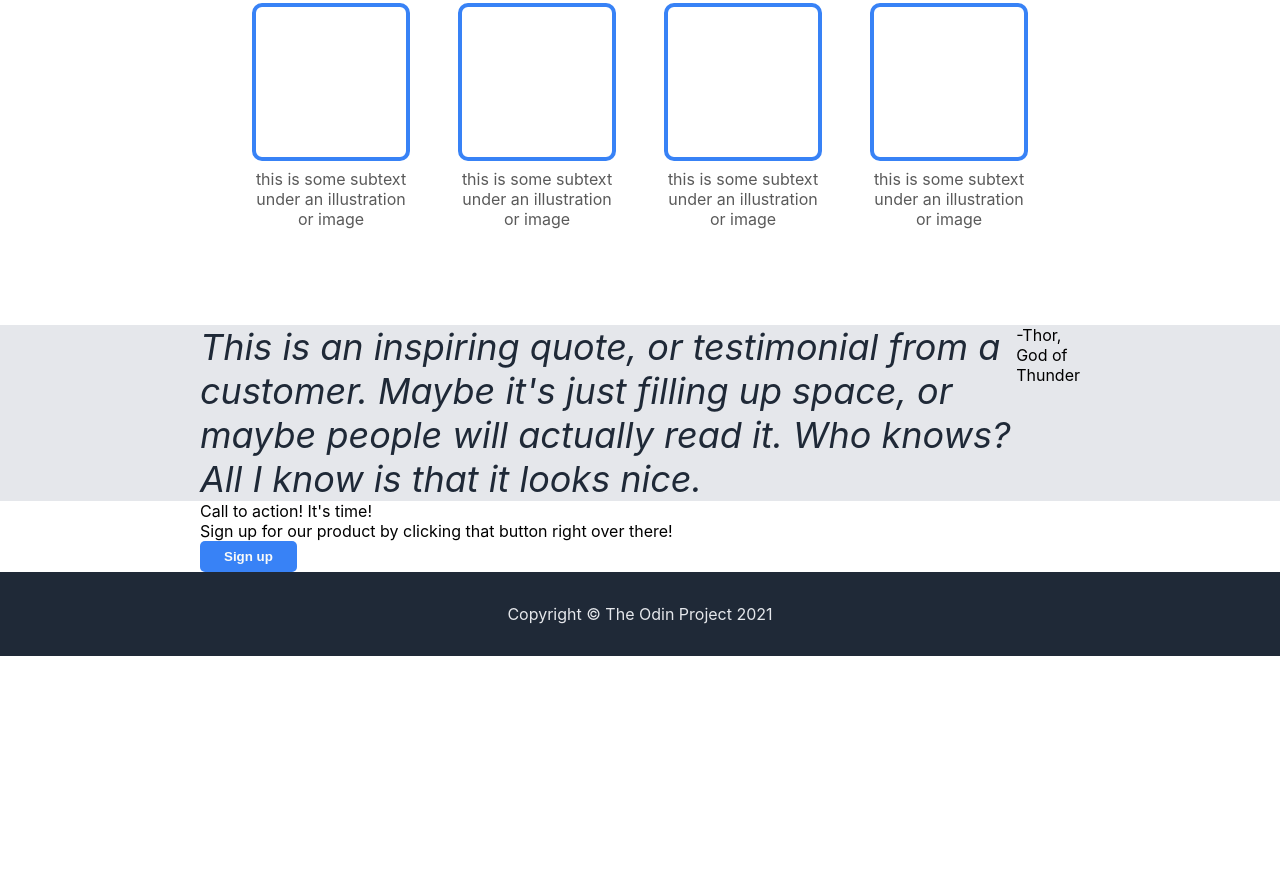
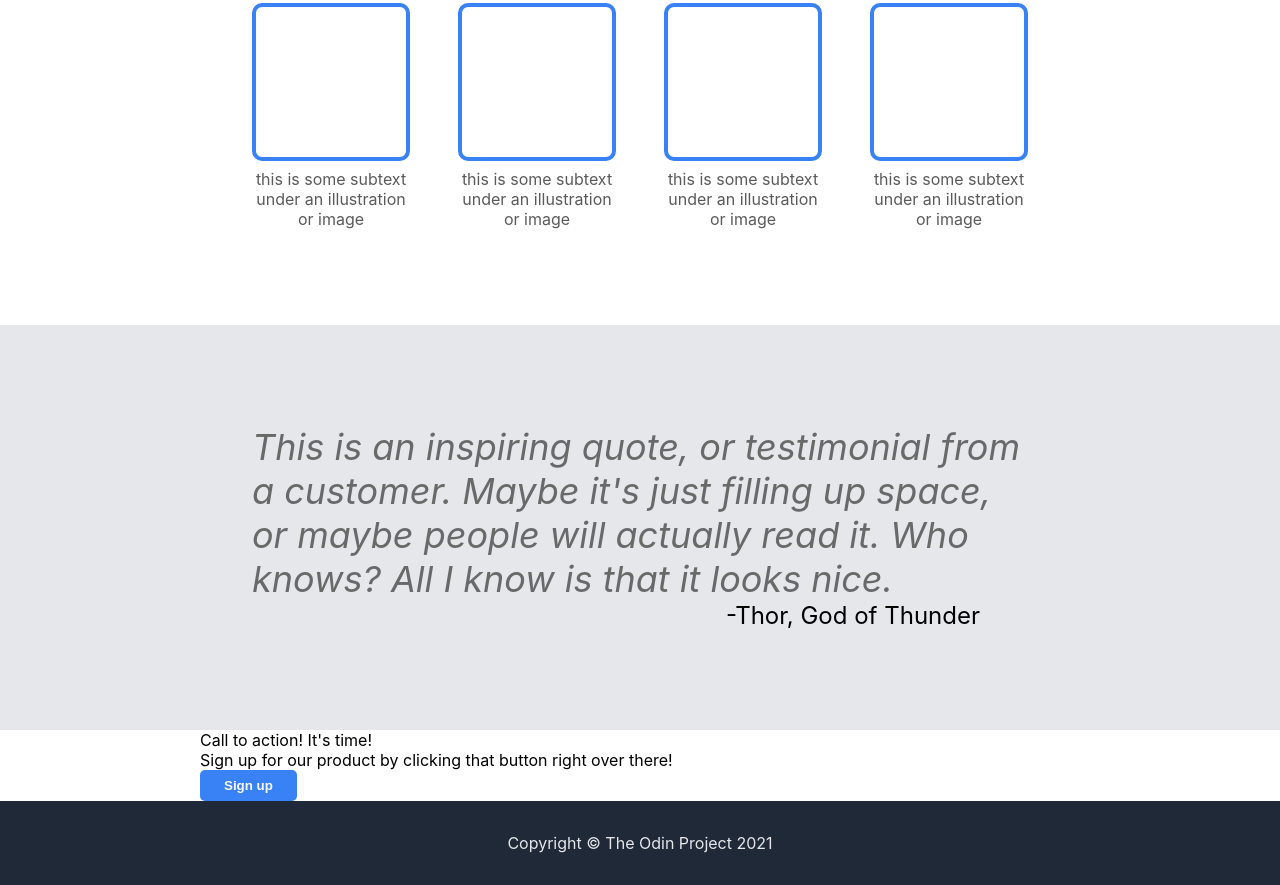
Before and after one commit to cstevens11/business-webpage-template, a plain HTML site: page index.html in a window 1280 px wide. Shown: the part 541-1426 px from the top of the page. Before the commit the page ends 1197 px from the top, so only its background shows below. Drawn offline with Linux system fonts and the light colour scheme.

Commit message:
finish testimonial section

```diff
--- a/style.css
+++ b/style.css
@@ -3,6 +3,12 @@ body {
     padding: 0;
     margin: 0;
 }
+
+/*not sure how to have space on sides of the webpage with background color of containers that also
+adjusts when page is resized. side-padding needs changing in future but full screen view looks
+as intended.
+
+--- try adding all of hero to a container with background color, then switch padding in hero for margin*/
 
 .hero, .info, .testimonial, .signup {
     padding-left: 200px;
@@ -13,7 +19,6 @@ body {
     background-color: #1f2937;
     display: flex;
     flex-direction: column;
-    height: auto
 }
 
 .hero-top {
@@ -126,7 +131,7 @@ button {
     display: flex;
     flex-direction: column;
     align-items: center;
-    width: 158px;
+    max-width: 158px;
     text-align: center;
     color: #5a5a5a;
 }
@@ -139,14 +144,29 @@ button {
     margin-bottom: 8px;
 }
 
+
+/* adding 50px padding to testimonial shows that the padding added to info is messing it up as well. needs fixing.*/
 .testimonial {
     background-color: #e5e7eb;
     display: flex;
+    flex-direction: column;
+    padding-top: 100px;
+    padding-bottom: 100px;
+    align-items: center;
+
 }
 
 .quote {
-    color: #1f2937;
+    color: #696969;
     font-size: 36px;
+    max-width: 776px;
+}
+
+.quote-source {
+    text-align: right;
+    font-size: 24px;
+    align-self: flex-end;
+    margin-right: 100px;
 }
 
 .signup {
```
